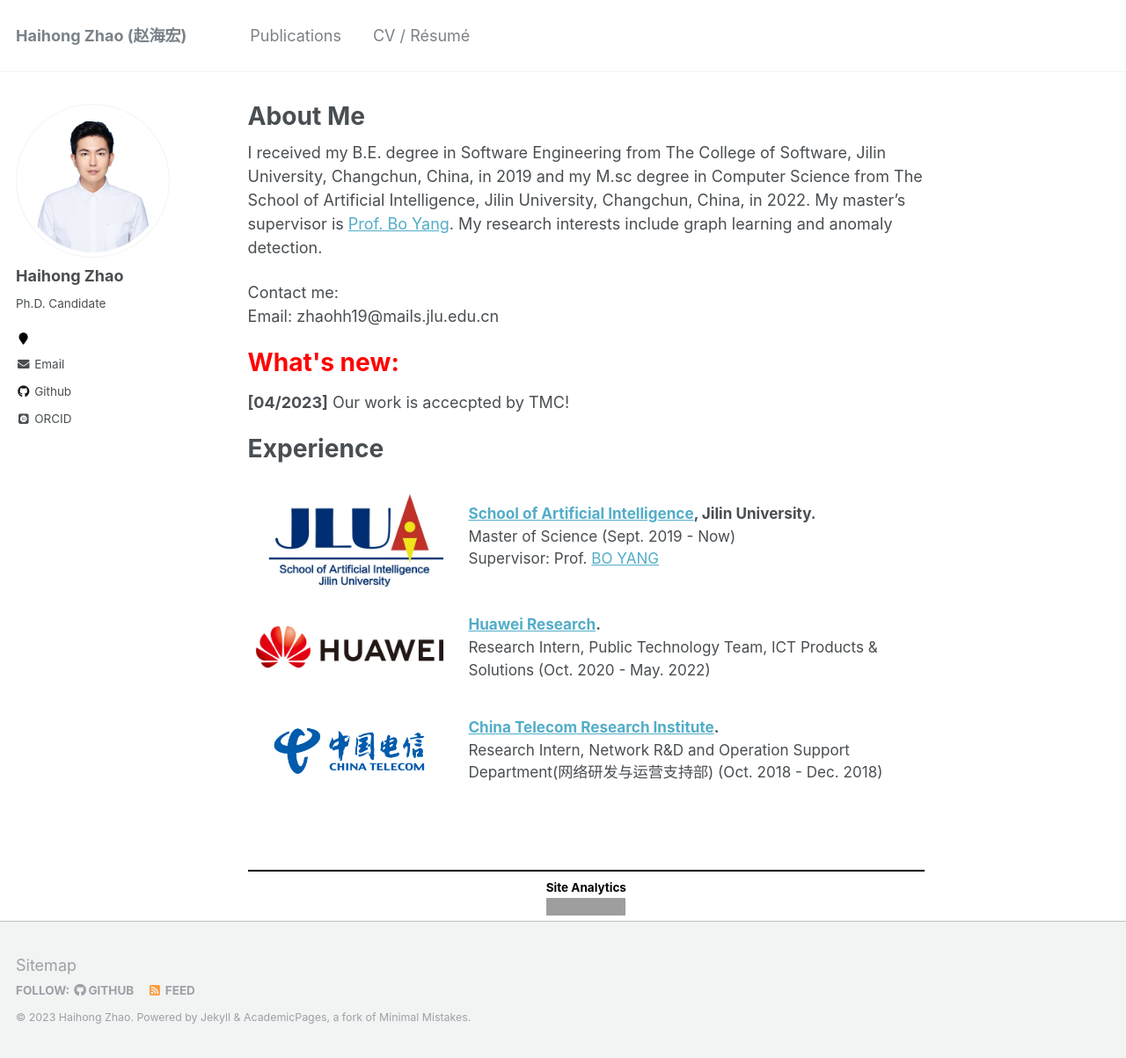
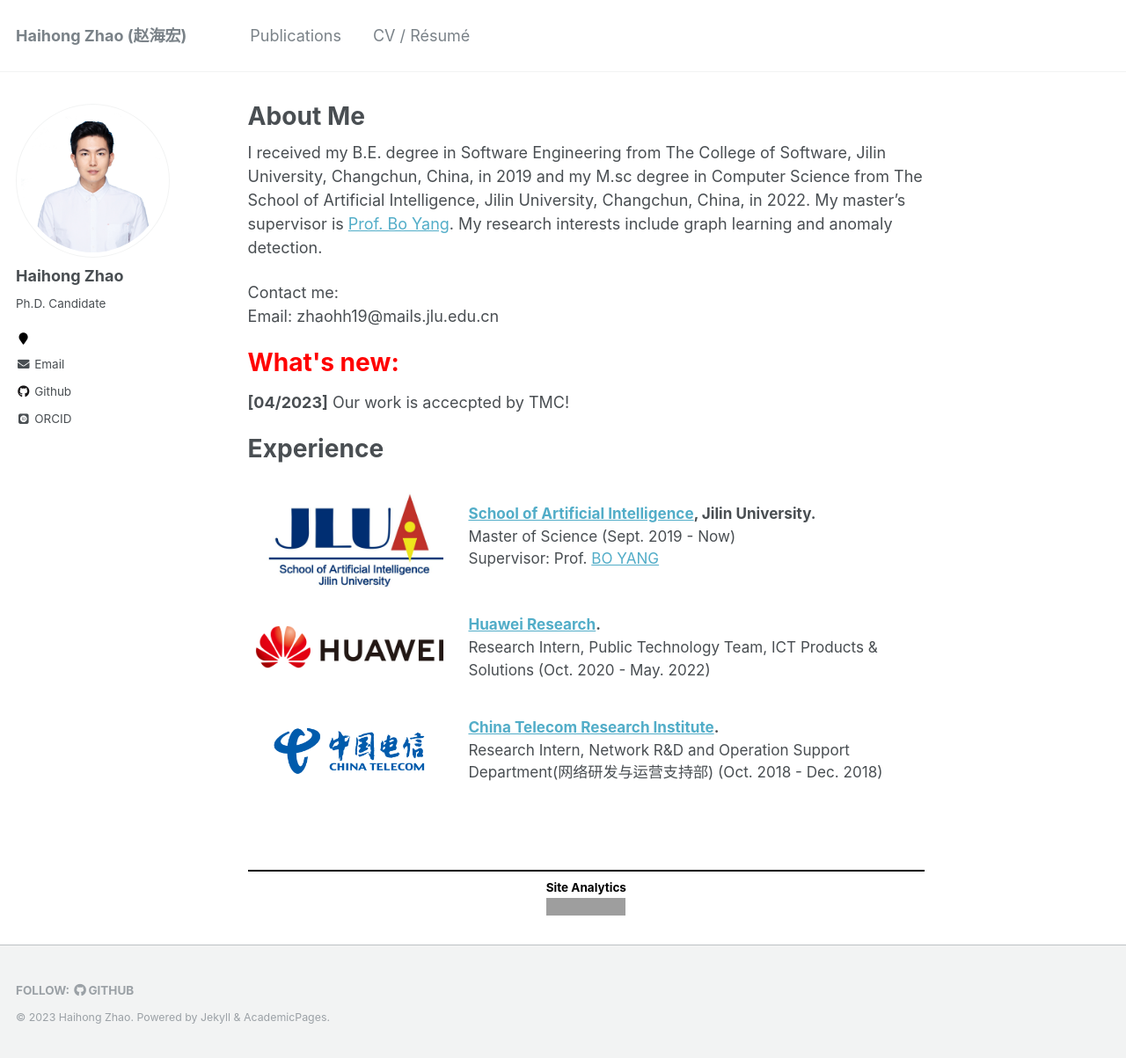
Before and after one commit to cshhzhao/cshhzhao.github.io, a Jekyll site: the page built from _pages/about.md, in a window 1280 px wide and 1203 px high. Shown: the whole window at 88% size. Built offline with Jekyll 4.4.1, drawn with Linux system fonts in a browser that asks for light colours; some web fonts are replaced; grey boxes are pictures that could not be loaded.

Commit message:
update information

```diff
--- a/_includes/footer.html
+++ b/_includes/footer.html
@@ -17,8 +17,9 @@
     {% if site.author.bitbucket %}
       <li><a href="http://bitbucket.org/{{ site.author.bitbucket }}"><i class="fab fa-bitbucket" aria-hidden="true"></i> Bitbucket</a></li>
     {% endif %}
-    <li><a href="{% if site.atom_feed.path %}{{ site.atom_feed.path }}{% else %}{{ base_path }}/feed.xml{% endif %}"><i class="fa fa-fw fa-rss-square" aria-hidden="true"></i> {{ site.data.ui-text[site.locale].feed_label | default: "Feed" }}</a></li>
+<!--    <li><a href="{% if site.atom_feed.path %}{{ site.atom_feed.path }}{% else %}{{ base_path }}/feed.xml{% endif %}"><i class="fa fa-fw fa-rss-square" aria-hidden="true"></i> {{ site.data.ui-text[site.locale].feed_label | default: "Feed" }}</a></li>-->
   </ul>
 </div>
 
-<div class="page__footer-copyright">&copy; {{ site.time | date: '%Y' }} {{ site.name | default: site.title }}. {{ site.data.ui-text[site.locale].powered_by | default: "Powered by" }} <a href="http://jekyllrb.com" rel="nofollow">Jekyll</a> &amp; <a href="https://github.com/academicpages/academicpages.github.io">AcademicPages</a>, a fork of <a href="https://mademistakes.com/work/minimal-mistakes-jekyll-theme/" rel="nofollow">Minimal Mistakes</a>.</div>
+<!--<div class="page__footer-copyright">&copy; {{ site.time | date: '%Y' }} {{ site.name | default: site.title }}. {{ site.data.ui-text[site.locale].powered_by | default: "Powered by" }} <a href="http://jekyllrb.com" rel="nofollow">Jekyll</a> &amp; <a href="https://github.com/academicpages/academicpages.github.io">AcademicPages</a>, a fork of <a href="https://mademistakes.com/work/minimal-mistakes-jekyll-theme/" rel="nofollow">Minimal Mistakes</a>.</div>-->
+<div class="page__footer-copyright">&copy; {{ site.time | date: '%Y' }} {{ site.name | default: site.title }}. {{ site.data.ui-text[site.locale].powered_by | default: "Powered by" }} <a href="http://jekyllrb.com" rel="nofollow">Jekyll</a> &amp; <a href="https://github.com/academicpages/academicpages.github.io">AcademicPages</a>.</div>
--- a/_includes/footer/custom.html
+++ b/_includes/footer/custom.html
@@ -1,3 +1,6 @@
 <!-- start custom footer snippets -->
-<a href="/sitemap/">Sitemap</a>
+
+<!--下面这个代码是整个网站的导航页-->
+<!--<a href="/sitemap/">Sitemap</a>-->
+
 <!-- end custom footer snippets -->
```
